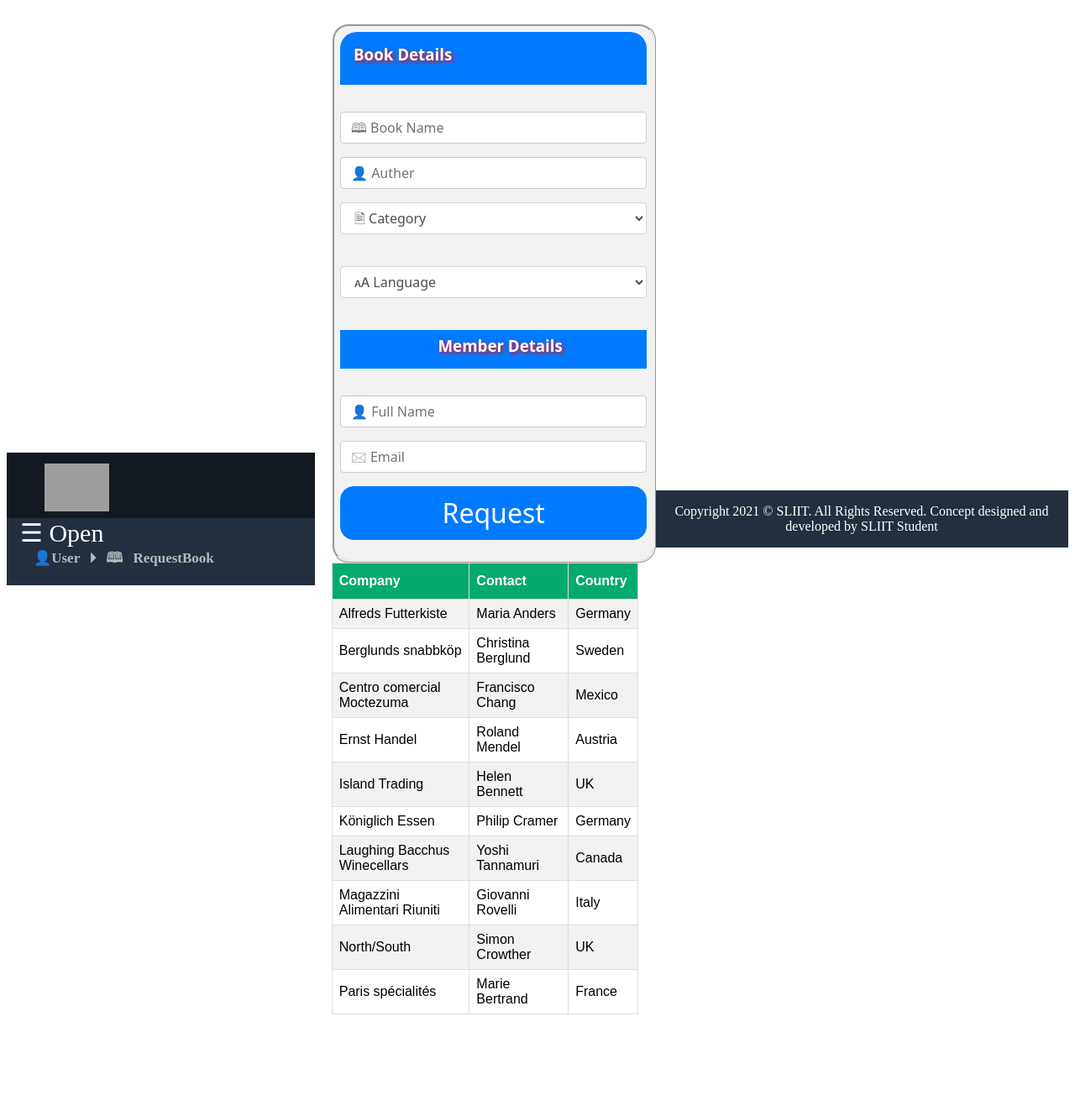
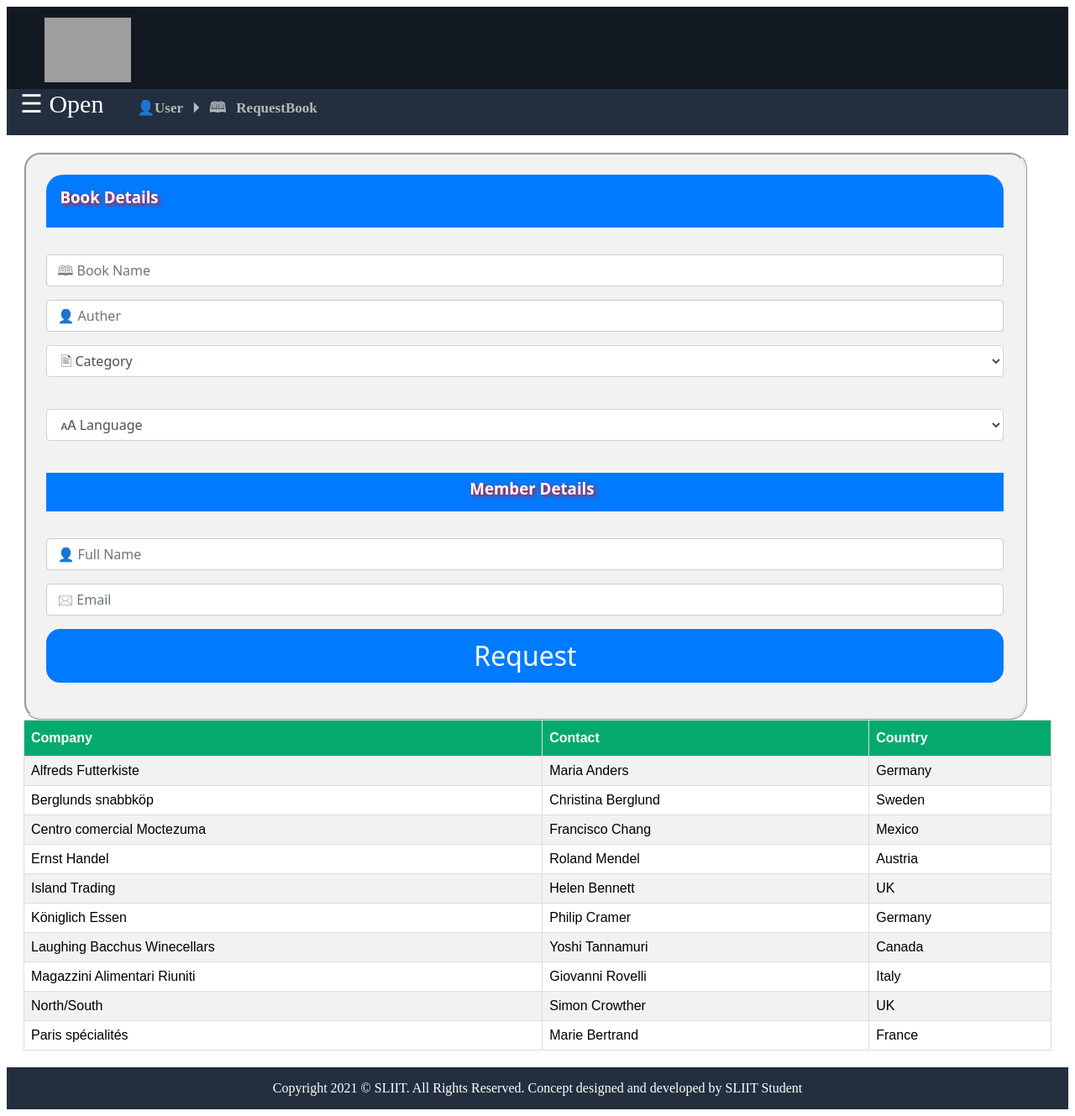
Before and after one commit to Chanuu99/online-library-management-system-, a PHP site: page /Src/it21068546/RequestBooks.php in a window 1280 px wide. Shown: the whole page at 84% size. Before the commit the page ends 1208 px from the top, so only its background shows below. Run offline with PHP 8.4, Linux system fonts and the light colour scheme; grey boxes are pictures that could not be loaded.

Commit message:
Update request.css

```diff
--- a/Src/it21068546/css/request.css
+++ b/Src/it21068546/css/request.css
@@ -4,8 +4,8 @@ body{
 
 
 
-        display: flex;
-        place-items: center;
+
+
 
 
 
@@ -17,6 +17,7 @@ body{
           background-color: rgba(255, 255, 255, 0.5);
         }
 .container {
+  display: flex;
   width: 100%;
   padding : 2% 2% 2% 2%;
   align-items: center;
```
